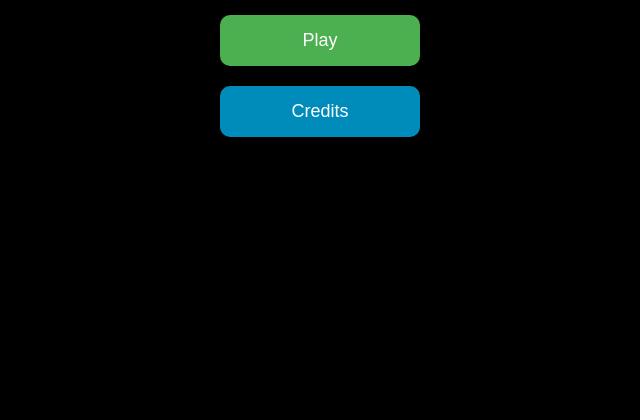
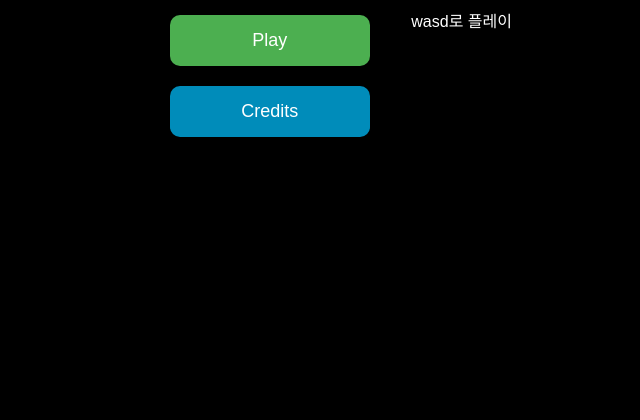
Before and after one commit to Kdy010010/gam2, a plain HTML site: page index.html in a window 1280 px wide. Shown: the part 380-800 px from the top of the page, without its empty margins (320-960 px from the left). Drawn offline with Linux system fonts and the light colour scheme.

Commit message:
Update index.html

```diff
--- a/index.html
+++ b/index.html
@@ -50,7 +50,7 @@
         <button id="playButton">Play</button>
         <button id="creditsButton">Credits</button>
     </div>
-
+<p>wasd로 플레이</p>
     <script>
         document.getElementById('playButton').addEventListener('click', function() {
             window.location.href = 'game.html';
```
